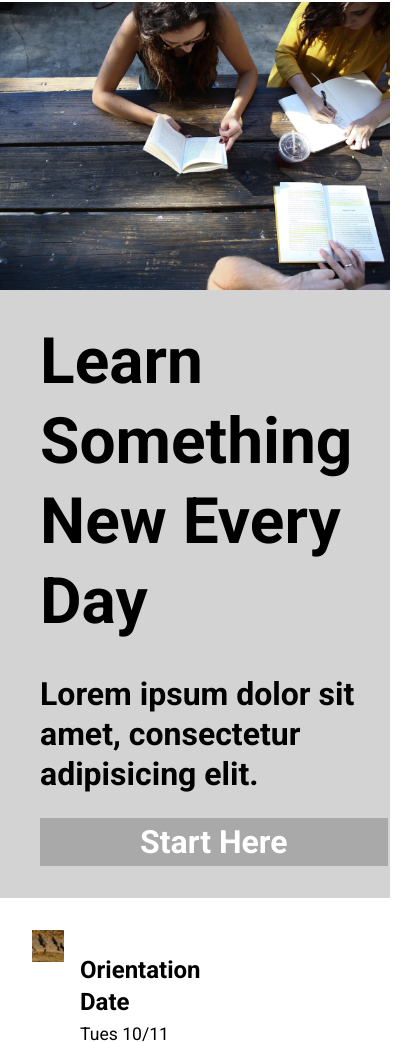
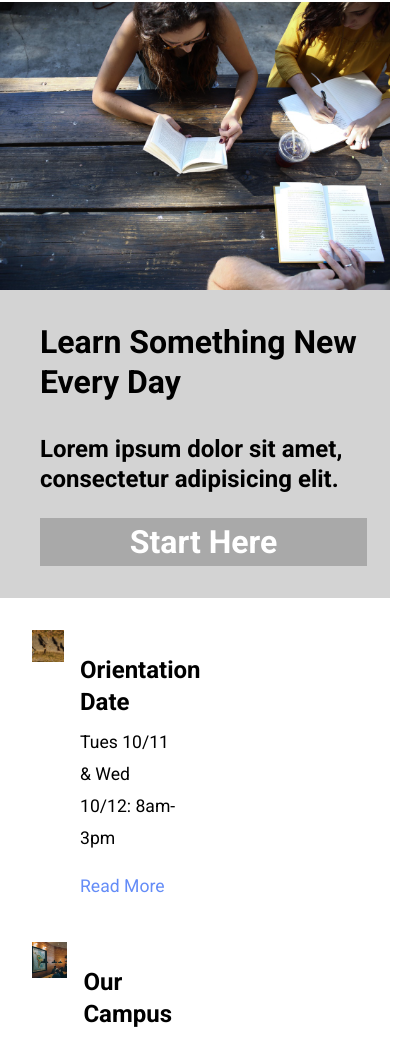
Before and after one commit to mjyergin/colmaracademy2, a plain HTML site: page index.html in a window 390 px wide. Shown: the part 62-1105 px from the top of the page, 414 px wide, since content can reach past the window. Drawn offline with Linux system fonts and the light colour scheme.

Commit message:
more fixes mobile

```diff
--- a/resources/css/style.css
+++ b/resources/css/style.css
@@ -84,12 +84,12 @@ ul {
 
 .left-column{
   display: flex;
-  width: 60%;
+  max-width: 60%;
   margin-right: 1.5rem;
 }
 
 .right-column{
-    width: 40%;
+    max-width: 40%;
     display: flex;
     flex-direction: column;
     justify-content: center;
@@ -226,15 +226,21 @@ ul {
 .text h2{
   font-weight: bold;
   font-size: 1.5rem;
-  padding-top: .5rem;
+  padding-top: 0;
 }
 
 .text h5{
   font-size: 1.1rem;
+  padding-top: .5rem;
+  padding-bottom: .5rem;
+
 }
 
 .text h4{
-  color: aquamarine;
+  color: #648CF7;
+  padding-left: 0;
+  font-size: 1.1rem;
+
 }
 
 /*Learning*/
@@ -290,9 +296,6 @@ ul {
   padding-top: 0.5rem;
   padding-bottom: 0.5rem;
   padding-left: 1rem;
-  /*padding-left: 1rem;*/
-
-
 }
 
 /*Thesis*/
@@ -482,7 +485,7 @@ ul {
 }
 
 .jumbotron-mobile{
-  width: 100%;
+  max-width: 100%;
   display: flex;
   flex-direction: column;
   /*height: auto;*/
@@ -491,13 +494,19 @@ ul {
 .jumbotron-mobile img {
   margin: 0;
 }
+.jumbotron-mobile .left-column {
+  margin-right: 0;
+}
+
 .jumbotron-mobile h1 {
   margin-left: 1rem;
   margin-top: 2rem;
   margin-bottom: 2rem;
+  font-size: 2rem;
 }
 .jumbotron-mobile h3 {
   margin-left: 1rem;
+  font-size: 1.5rem;
 
 }
 .jumbotron-mobile span {
```
